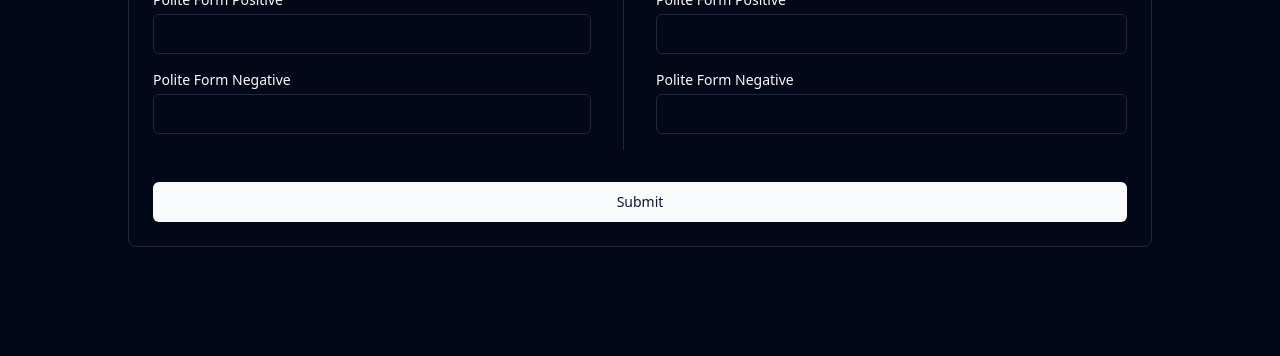
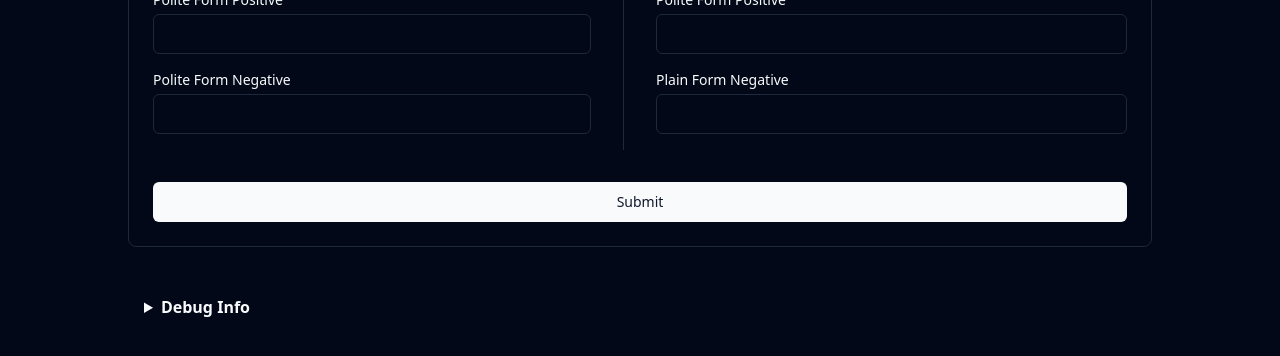
Before and after one commit to nicholas-gingerella/te-form-quiz, a Next.js app: page / in a window 1280 px wide. Shown: the part 426-782 px from the top of the page. Built offline with nearby package versions, Linux system fonts and the light colour scheme.

Commit message:
add debug section to check loaded csv words

```diff
--- a/src/components/JapaneseQuiz.js
+++ b/src/components/JapaneseQuiz.js
@@ -281,7 +281,8 @@ const JapaneseQuiz = () => {
   );
 
   return (
-    <Card className="w-full max-w-5xl mx-auto bg-card"> {/* Increased max-width for side-by-side layout */}
+    <div>
+      <Card className="w-full max-w-5xl mx-auto bg-card">
         <CardHeader className="text-center">
           {loading ? (
             <div>Loading word data...</div>
@@ -313,7 +314,6 @@ const JapaneseQuiz = () => {
         {!loading && !error && currentWord && (
           <CardContent>
             <div className="grid grid-cols-2 gap-8">
-            {/* Present Tense Section */}
               <div className="border-r border-border pr-8">
                 <h3 className="text-lg font-semibold mb-4 text-foreground">Present Tense</h3>
                 {renderInputField('Plain Form Positive', 'nonPastPlainPositive')}
@@ -322,13 +322,12 @@ const JapaneseQuiz = () => {
                 {renderInputField('Polite Form Negative', 'nonPastPoliteNegative')}
               </div>
 
-            {/* Past Tense Section */}
               <div>
                 <h3 className="text-lg font-semibold mb-4 text-foreground">Past Tense</h3>
                 {renderInputField('Plain Form Positive', 'pastPlainPositive')}
                 {renderInputField('Plain Form Negative', 'pastPlainNegative')}
                 {renderInputField('Polite Form Positive', 'pastPolitePositive')}
-              {renderInputField('Polite Form Negative', 'pastPoliteNegative')}
+                {renderInputField('Plain Form Negative', 'pastPoliteNegative')}
               </div>
             </div>
 
@@ -342,6 +341,22 @@ const JapaneseQuiz = () => {
           </CardContent>
         )}
       </Card>
+
+      {/* Debug Section */}
+      <div className="mt-8 w-full max-w-5xl mx-auto">
+        <details className="bg-card rounded-lg p-4">
+          <summary className="text-foreground cursor-pointer font-semibold">
+            Debug Info
+          </summary>
+          <div className="mt-4 p-4 bg-muted rounded-md overflow-auto max-h-96">
+            <h3 className="text-foreground font-semibold mb-2">Loaded Words:</h3>
+            <pre className="text-sm text-muted-foreground whitespace-pre-wrap">
+              {JSON.stringify(words, null, 2)}
+            </pre>
+          </div>
+        </details>
+      </div>
+    </div>
   );
 };
 
```
Lines whose indentation alone changed are shown as unchanged.
